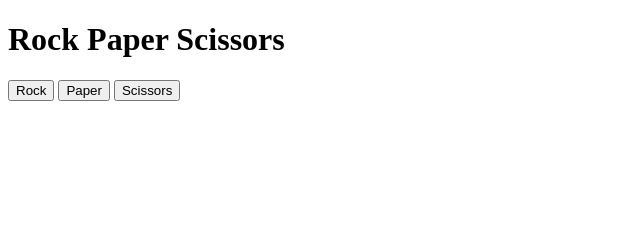
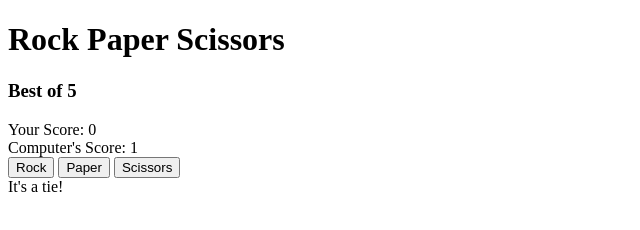
Before and after one commit to matthewsdreier/rock-paper-scissors, a plain HTML site: page index.html in a window 1280 px wide. Both pictures are taken after a click on the button "Rock". Shown: the whole page, without its empty margins (0-640 px from the left). Drawn offline with Linux system fonts and the light colour scheme.

Commit message:
Add score tracker, add back best of 5 logic

```diff
--- a/index.html
+++ b/index.html
@@ -9,7 +9,18 @@
 <body>
     <header>
         <h1>Rock Paper Scissors</h1>
+        <h3>Best of 5</h3>
     </header>
+
+    <div class = "score">
+        <div class = "player">
+            Your Score: 0
+        </div>
+
+        <div class = "computer">
+            Computer's Score: 0
+        </div>
+    </div>
 
     <div class = "buttons">
         <button>Rock</button>
@@ -17,9 +28,9 @@
         <button>Scissors</button>
     </div>
 
-    <div class = "score">
+    <div class = "result">
+    </div>
 
-    </div>
     <script src = rock-paper-scissors.js></script>
 </body>
 </html>
--- a/rock-paper-scissors.js
+++ b/rock-paper-scissors.js
@@ -52,23 +52,52 @@ playRound = function(computerSelection, playerSelection) {
     }
 }
 
-game = function() {
-    let playerWins = 0;
-    let computerWins = 0;
-    let playerSelection = null;
-    let computerSelection = null;
+let updateScores = function() {
+    playerScore.textContent = `Your Score: ${playerWins}`;
+    computerScore.textContent = `Computer's Score: ${computerWins}`;
+}
 
-    for (let i = 0; i < 5; i++) {
-        //playerSelection = prompt("Enter a choice: \n");
-        computerSelection = getComputerChoice();
-        console.log(playRound(computerSelection, playerSelection));
+let endGame = function() {
+    if (playerWins > computerWins) {
+        result.textContent = "Congratulations! You won the game.";
+    } else {
+        result.textContent = "You lose the game.";
     }
 }
 
+let result = document.querySelector(".result");
+
+let playerScore = document.querySelector(".player");
+let computerScore = document.querySelector(".computer")
+
 let buttons = document.querySelectorAll("button");
+
+let playerWins = 0;
+let computerWins = 0;
 
 buttons.forEach(button => {
     button.addEventListener("click", () => {
-        console.log(playRound(getComputerChoice(), button.textContent));
+
+        if (playerWins + computerWins === 5) {
+            playerWins = 0;
+            computerWins = 0;
+        }
+
+        let matchResult = playRound(getComputerChoice(), button.textContent);
+        let win = matchResult.search("win");
+
+        if (win >= 0) {
+            playerWins++;
+        } else {
+            computerWins++;
+        }
+
+        updateScores();
+
+        result.textContent = matchResult;
+
+        if (playerWins + computerWins === 5) {
+            endGame();
+        }
     })
 });
```
